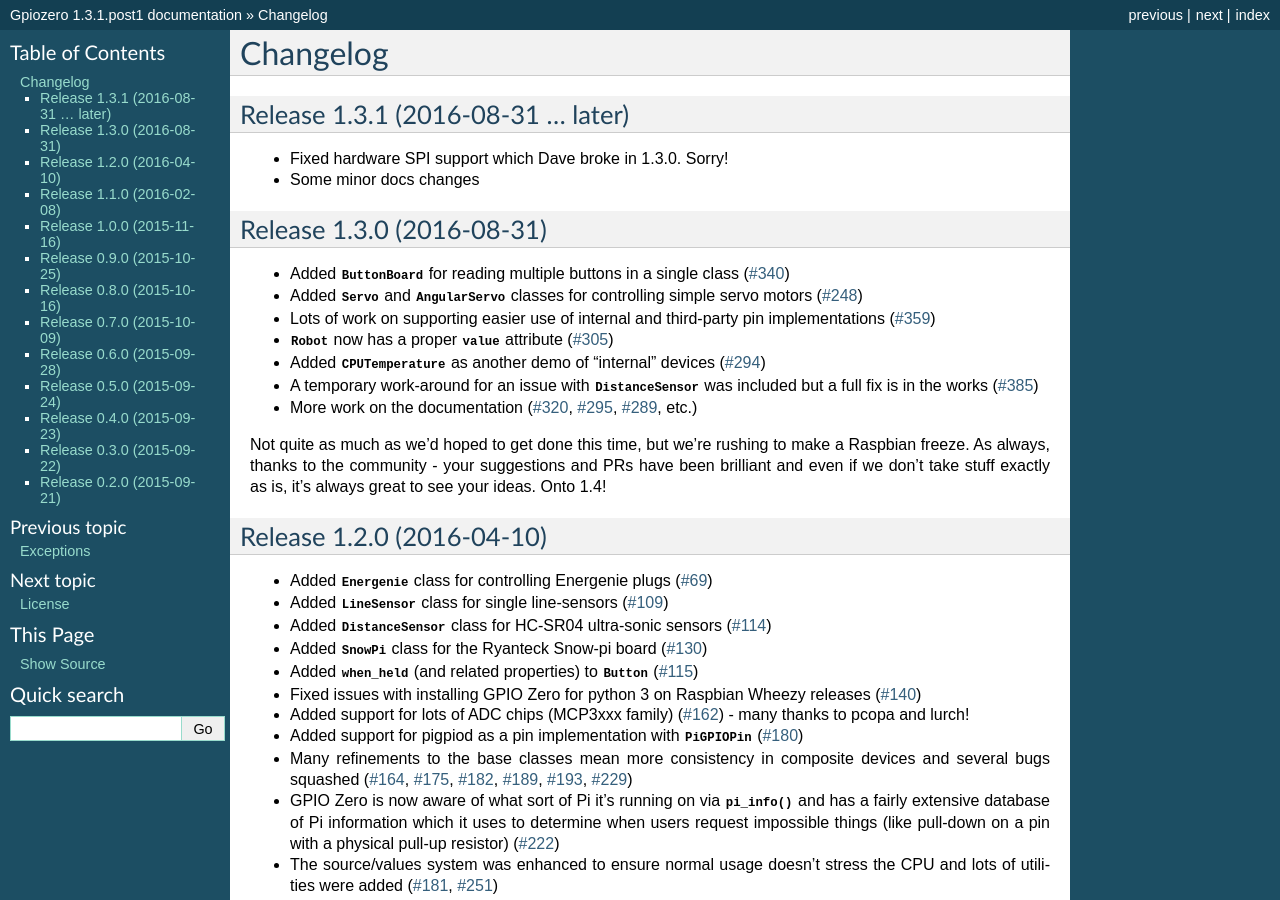
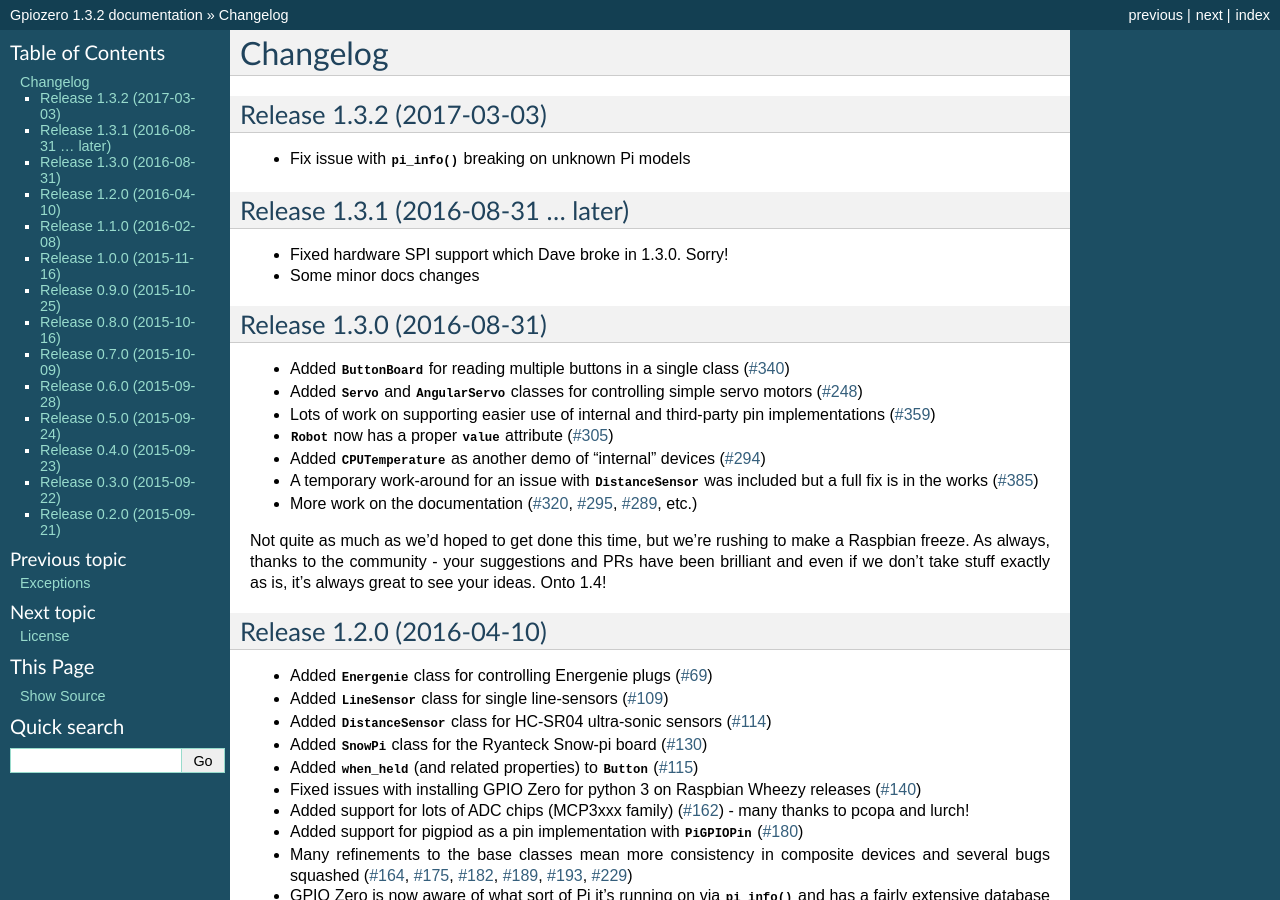
Before and after one commit to gpiozero/gpiozero, a Sphinx documentation site: the page built from docs/changelog.rst, in a window 1280 px wide and 900 px high. Built offline with Sphinx 7.4.7, drawn with Linux system fonts in a browser that asks for light colours; some of the changed text lies outside the part shown.

Commit message:
Release v1.3.2

```diff
--- a/docs/changelog.rst
+++ b/docs/changelog.rst
@@ -4,6 +4,11 @@
 
 .. currentmodule:: gpiozero
 
+
+Release 1.3.2 (2017-03-03)
+==========================
+
+* Fix issue with :func:`pi_info` breaking on unknown Pi models
 
 Release 1.3.1 (2016-08-31 ... later)
 ====================================
--- a/setup.py
+++ b/setup.py
@@ -22,7 +22,7 @@
     pass
 
 __project__      = 'gpiozero'
-__version__      = '1.3.1.post1'
+__version__      = '1.3.2'
 __author__       = 'Ben Nuttall'
 __author_email__ = 'ben@raspberrypi.org'
 __url__          = 'https://github.com/RPi-Distro/python-gpiozero'
```
